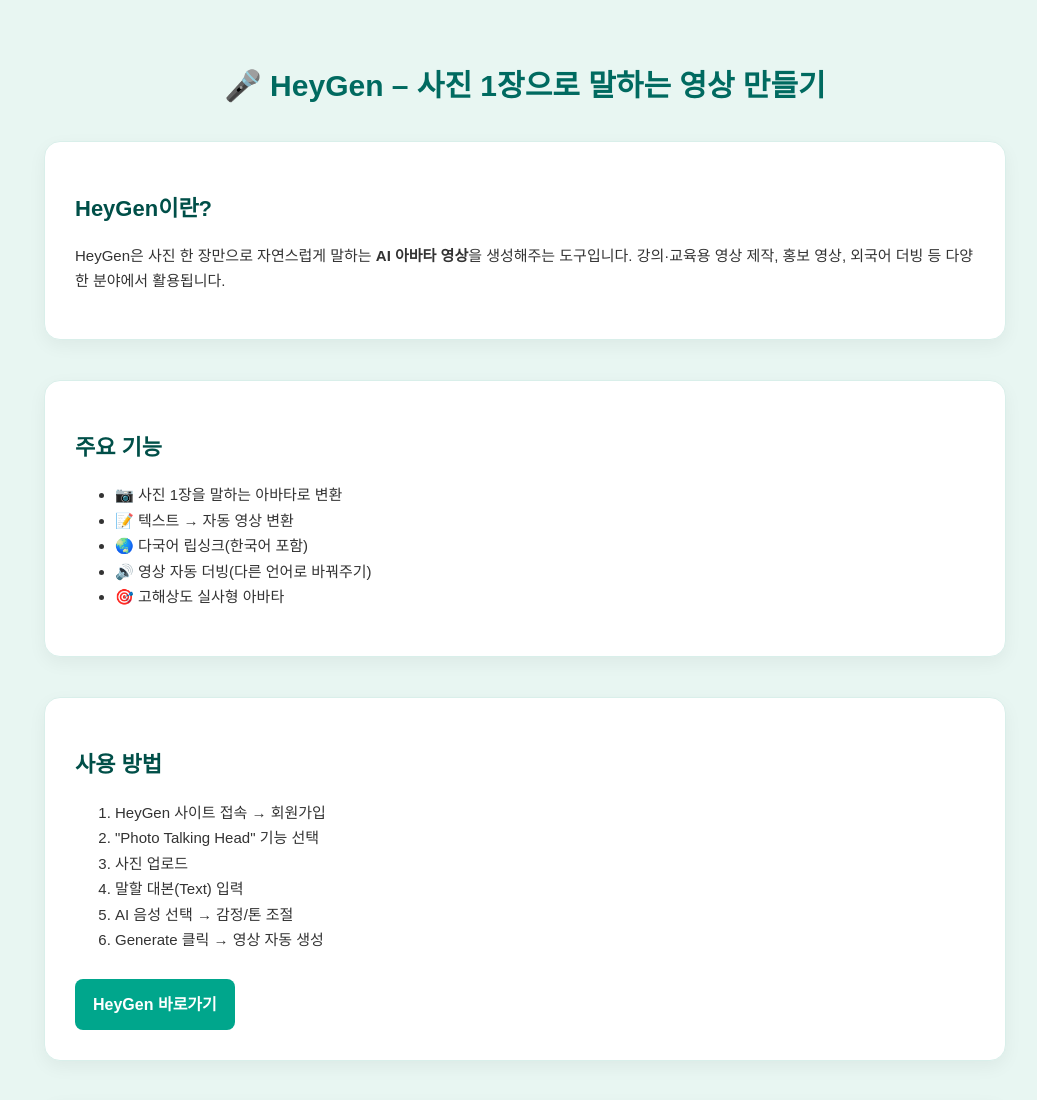
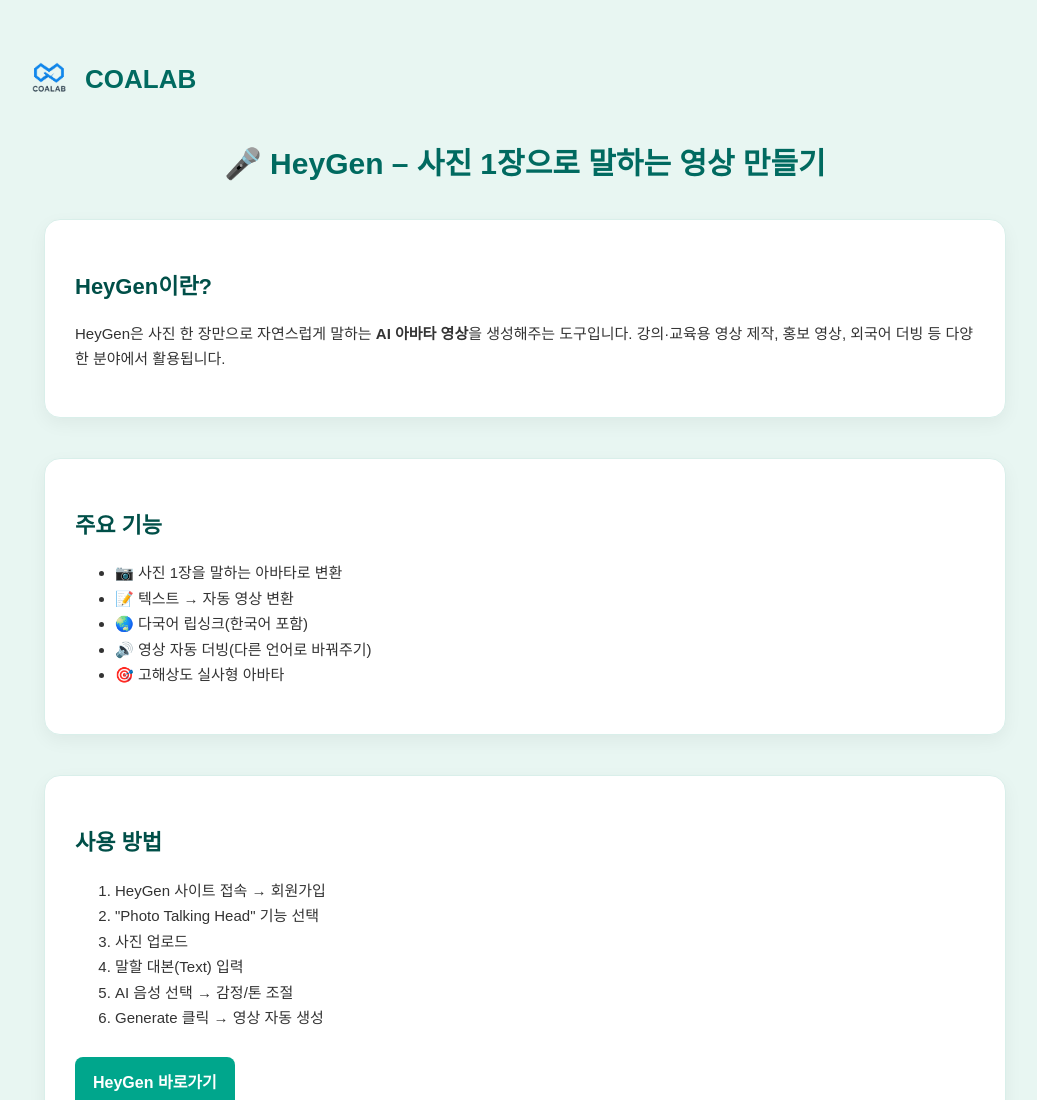
Before and after one commit to coalab/video-tools, a plain HTML site: page heygen.html in a window 1280 px wide. Shown: the top 1100 px of the page, without its empty margins (115-1152 px from the left). Drawn offline with Linux system fonts and the light colour scheme.

Commit message:
Add header with logo and title to heygen.html

```diff
--- a/heygen.html
+++ b/heygen.html
@@ -60,7 +60,12 @@
 </head>
 
 <body>
-
+<header style="max-width: 1000px; margin: 0 auto; padding: 15px 0; display: flex; align-items: center; gap: 12px;">
+    <img src="logo.png" alt="COALAB Logo" style="height: 48px;">
+    <div style="font-size:26px; font-weight:700; color:#006a60;">
+        COALAB
+    </div>
+</header>
 <h1>🎤 HeyGen – 사진 1장으로 말하는 영상 만들기</h1>
 
 <section>
```
